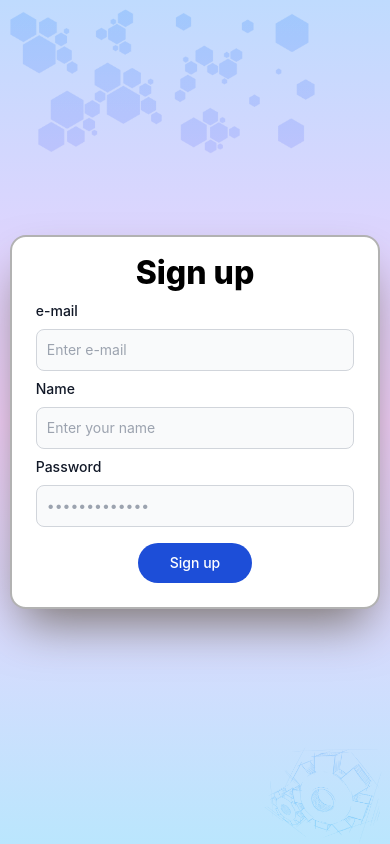
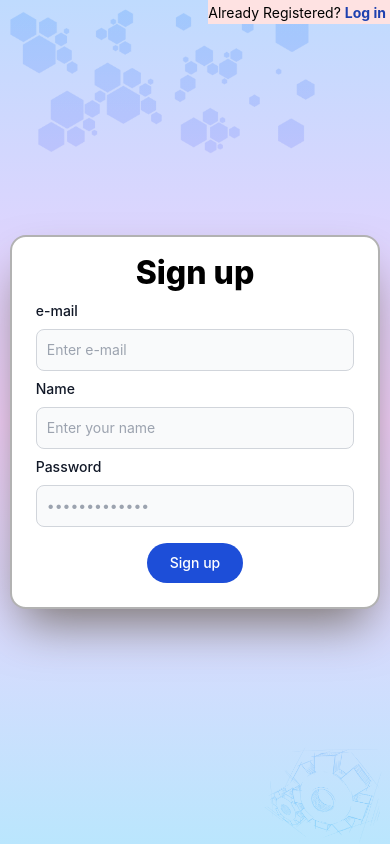
Before and after one commit to samk97/KWIZ-APP, a React (Create React App) app in the folder frontend/: page /signup in a window 390 px wide. Built offline with nearby package versions, Linux system fonts and the light colour scheme.

Commit message:
SignUp page responsive design done

```diff
--- a/frontend/src/main_modules/SignupPage.js
+++ b/frontend/src/main_modules/SignupPage.js
@@ -32,13 +32,11 @@ const SignupPage = () => {
     navigate("/login");
   };
 
-
   const SignUp = async (e) => {
     e.preventDefault();
     let items = { email, name, password };
     console.log(items);
-    if (email.indexOf("@mnnit.ac.in")<0)
-    {
+    if (email.indexOf("@mnnit.ac.in") < 0) {
       alert("use only MNNIT Email !!!");
       return;
     }
@@ -58,7 +56,7 @@ const SignupPage = () => {
         // ..
       });
 
-    if(user){
+    if (user) {
       const res = await fetch("http://localhost:4000/api/signup", {
         method: "POST",
         headers: {
@@ -132,10 +130,21 @@ const SignupPage = () => {
             <Button
               onClick={SignUp}
               ButtonType="submit"
-              buttonClassName="text-white bg-blue-700 hover:bg-blue-800 focus:ring-4 focus:outline-none focus:ring-blue-300 font-medium rounded-full text-sm py-2.5 text-center w-4/12 my-3"
+              buttonClassName="text-white bg-blue-700 hover:bg-blue-800 focus:ring-4 focus:outline-none focus:ring-blue-300 font-medium rounded-full text-sm py-2.5 text-center min-w-[4rem] max-w-[6rem] w-4/12 my-3"
               buttonLabel={buttonLabel}
             ></Button>
           </Form>
+
+          {/* Only For small devices - Log in */}
+          <div className="sm:hidden bg-red-100 absolute right-0 top-0">
+            <span className="text-sm cursor-default">Already Registered?</span>
+            <span
+              className="font-bold m-1 text-sm text-blue-800 cursor-pointer"
+              onClick={goToLogin}
+            >
+              Log in
+            </span>
+          </div>
         </MajorSide>
       </div>
     </>
```
Lines whose indentation alone changed are shown as unchanged.
